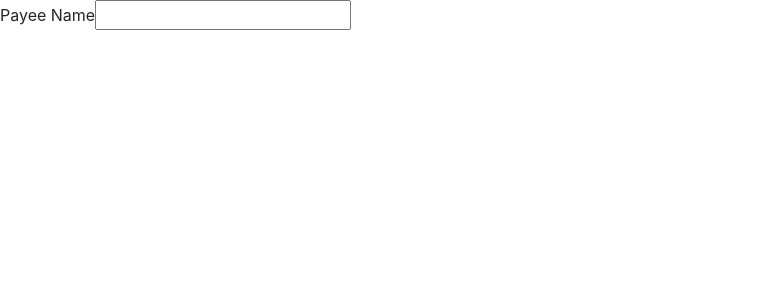
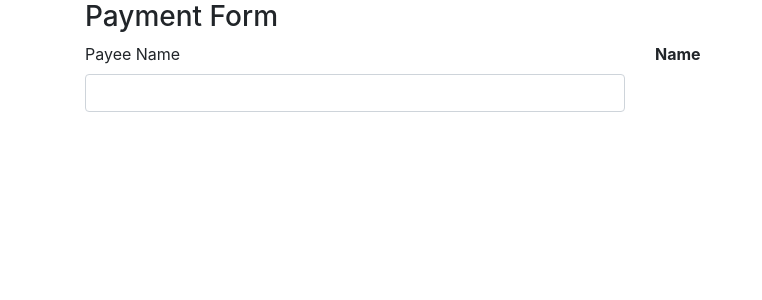
Before and after one commit to nelsW70/pipes, an Angular app: page / in a window 1280 px wide. Shown: the top 300 px of the page, without its empty margins (0-762 px from the left). Built offline with nearby package versions, Linux system fonts and the light colour scheme.

Commit message:
added bootstrap classes and additional markup

```diff
--- a/src/app/app.component.html
+++ b/src/app/app.component.html
@@ -1,6 +1,16 @@
-<div>
-  <label>Payee Name</label>
-  <input (input)="onNameChange($event.target.value)" />
+<div class="container">
+  <h3>Payment Form</h3>
+
+  <div class="row">
+    <div class="form-group col">
+      <label>Payee Name</label>
+      <input class="form-control" (input)="onNameChange($event.target.value)" />
+    </div>
+    <div class="col">
+      <label><b>Name</b></label>
+      <div>
+        {{ name | titlecase }}
+      </div>
+    </div>
+  </div>
 </div>
-
-{{ name | titlecase }}
```
